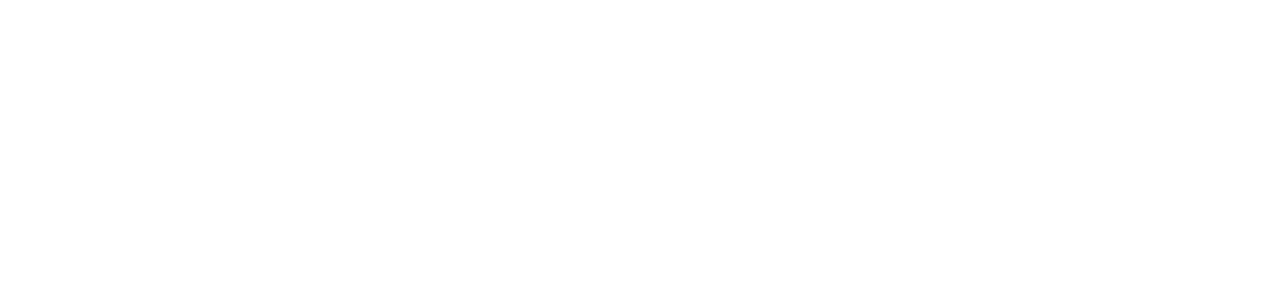
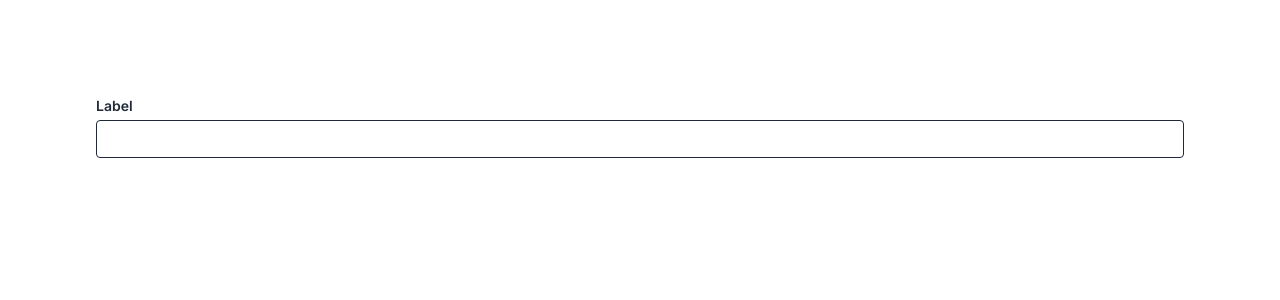
Before and after one commit to valderyjr/desafio-elevaty, a Next.js app in the folder frontend/: page / in a window 1280 px wide. Shown: the top 300 px of the page. Built offline with nearby package versions, Linux system fonts and the light colour scheme.

Commit message:
feat: create input component

```diff
--- a/frontend/src/app/page.tsx
+++ b/frontend/src/app/page.tsx
@@ -1,4 +1,5 @@
 import { Metadata } from "next";
+import { Input } from "../components/Input/Input";
 
 export const metadata: Metadata = {
   title: "Desafio Elevaty | Clientes",
@@ -6,6 +7,8 @@
 
 export default function Home() {
   return (
-    <main className="flex min-h-screen flex-col items-center justify-between p-24"></main>
+    <main className="flex min-h-screen flex-col items-center justify-between p-24">
+      <Input id="input" label="Label" />
+    </main>
   );
 }
--- /dev/null
+++ b/frontend/src/components/Input/Input.tsx
@@ -0,0 +1,42 @@
+import { InputHTMLAttributes } from "react";
+
+export type InputProps = {
+  label: string;
+  id: string;
+  inputProps?: InputHTMLAttributes<HTMLInputElement>;
+  isRequired?: boolean;
+  error?: string;
+  disabled?: boolean;
+};
+
+export function Input({
+  label,
+  isRequired,
+  inputProps,
+  id,
+  error,
+  disabled,
+}: InputProps) {
+  return (
+    <div className="flex flex-col gap-1 w-full">
+      <label
+        className={`font-semibold ${
+          error ? "text-red-600" : "text-gray-800"
+        } text-sm`}
+        htmlFor={`input--${id}`}
+      >
+        {label}
+        {isRequired && "*"}
+      </label>
+      <input
+        {...inputProps}
+        id={`input--${id}`}
+        disabled={disabled}
+        className={`p-2 pl-4 border bg-white rounded text-gray-800 focus-visible:outline-none disabled:bg-black/10 disabled:cursor-not-allowed ${
+          error ? "border-red-600" : "border-gray-800"
+        } text-sm font-normal`}
+      />
+      {error && <p className="text-sm font-normal text-red-600">{error}</p>}
+    </div>
+  );
+}
--- a/frontend/tsconfig.json
+++ b/frontend/tsconfig.json
@@ -18,9 +18,6 @@
         "name": "next"
       }
     ],
-    "paths": {
-      "@/*": ["./src/*"]
-    }
   },
   "include": ["next-env.d.ts", "**/*.ts", "**/*.tsx", ".next/types/**/*.ts"],
   "exclude": ["node_modules"]
```
